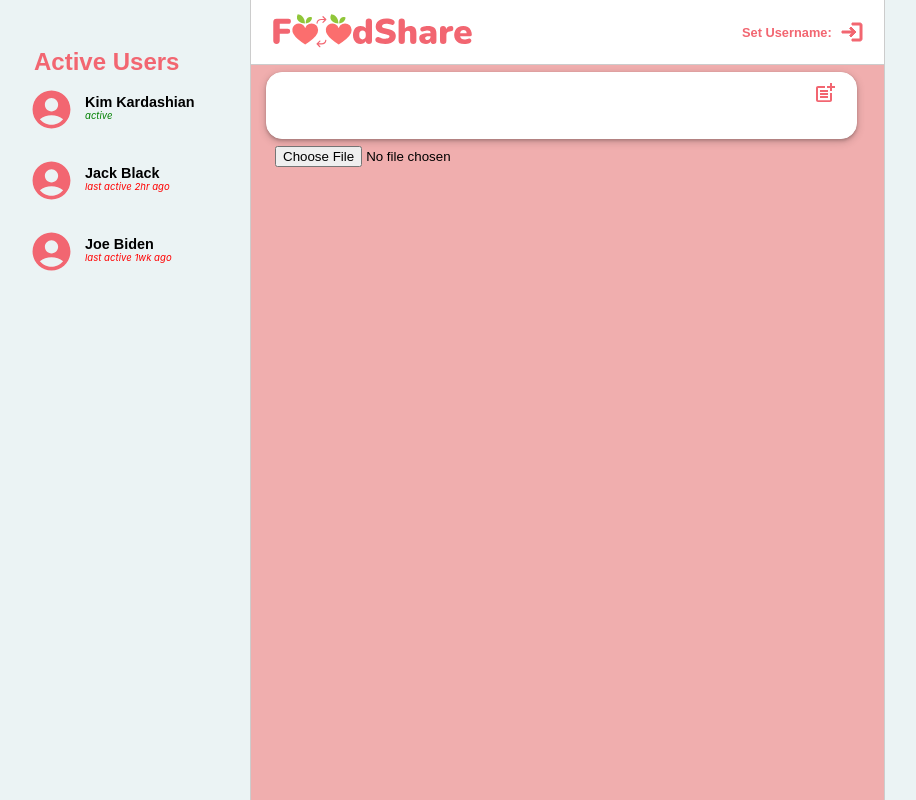
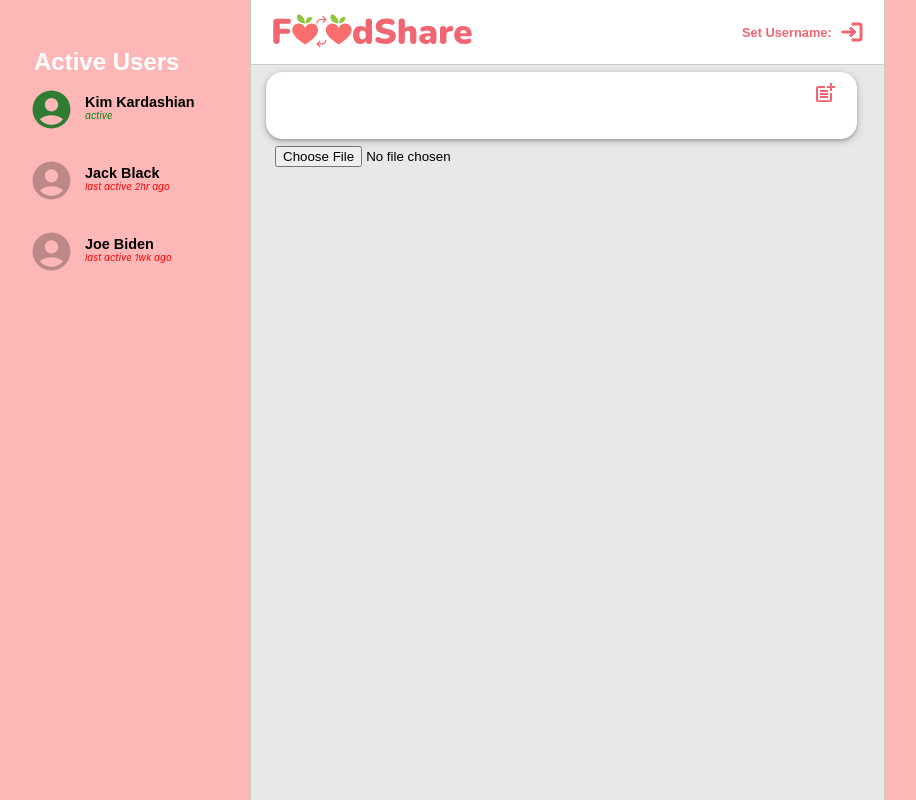
Before and after one commit to eadrapp/foodshare, a React (Create React App) app: page / in a window 1280 px wide. Shown: the whole page, without its empty margins (6-922 px from the left). Built offline with nearby package versions, Linux system fonts and the light colour scheme; the HTML template or start-up script is replaced by a standard one.

Commit message:
altered color scheme

```diff
--- a/src/components/Layout.css
+++ b/src/components/Layout.css
@@ -1,9 +1,9 @@
 .background{
-    background-color:#ebf3f4;
+    background-color:#fdb7b7;
 }
 
 .item {
-    background-color:#fdb7b7;
+    background-color:#f4f4f4;
     height: 100vh;
     margin: 0 1rem;
     border-left: 1px solid #ccc;
--- a/src/components/LeftSidebar.css
+++ b/src/components/LeftSidebar.css
@@ -1,5 +1,5 @@
 .title {
-    color: #F26671;
+    color: #ffffff;
     font-family: 'Poppins', sans-serif;
     font-weight: bold;
     margin-right: 0.5rem;
--- a/src/components/LeftSidebar.js
+++ b/src/components/LeftSidebar.js
@@ -14,7 +14,7 @@ export default function LeftSidebar() {
 
       <Box className="profile">
         <Box>
-          <AccountCircleIcon fontSize="large" className="icon" />
+          <AccountCircleIcon color="success" fontSize="large" className="icon" />
         </Box>
         <div className="person">
           <span className="users">Kim Kardashian</span>
@@ -24,7 +24,7 @@ export default function LeftSidebar() {
 
       <Box className="profile">
         <Box className="name">
-          <AccountCircleIcon fontSize="large" className="icon" />
+          <AccountCircleIcon color="disabled" fontSize="large" className="icon" />
         </Box>
         <div className="person">
           <span className="users">Jack Black</span>
@@ -34,7 +34,7 @@ export default function LeftSidebar() {
 
       <Box className="profile">
         <Box className="name">
-          <AccountCircleIcon fontSize="large" className="icon" />
+          <AccountCircleIcon color="disabled" fontSize="large" className="icon" />
         </Box>
         <div className="person">
           <span className="users">Joe Biden</span>
```
